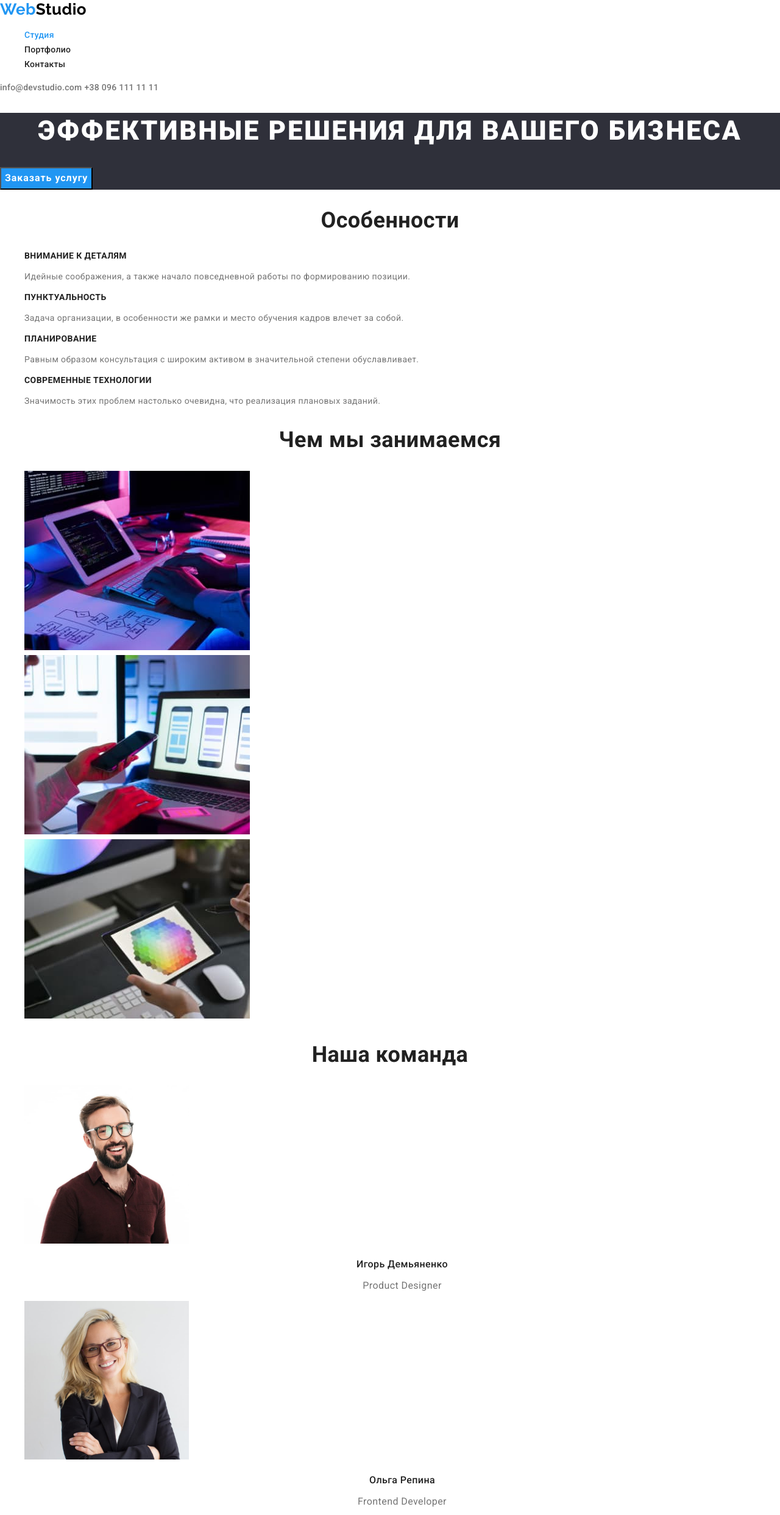
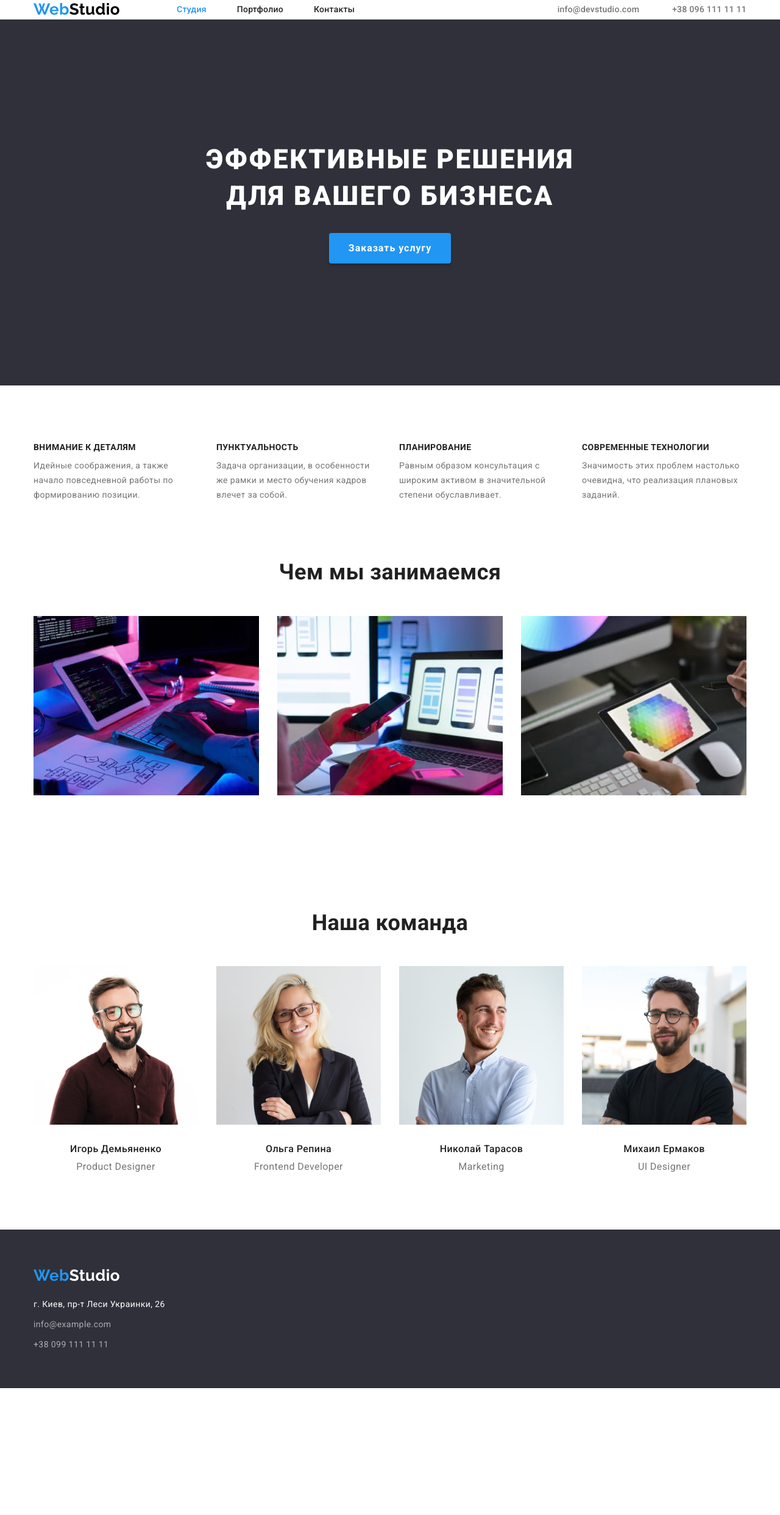
Before and after one commit to mrnobody3/goit-markup-hw-03, a plain HTML site: page index.html in a window 1280 px wide. Shown: the top 2484 px of the page at 61% size. After the commit the page ends 2276 px from the top, so only its background shows below. Drawn offline with nearby package versions, Linux system fonts and the light colour scheme.

Commit message:
Розметил всё по флексбоксам

```diff
--- /dev/null
+++ b/css/modern-normalize.css
@@ -0,0 +1,285 @@
+/*! modern-normalize v1.1.0 | MIT License | https://github.com/sindresorhus/modern-normalize */
+
+/*
+Document
+========
+*/
+
+/**
+Use a better box model (opinionated).
+*/
+
+*,
+::before,
+::after {
+	box-sizing: border-box;
+}
+
+/**
+1. Correct the line height in all browsers.
+2. Prevent adjustments of font size after orientation changes in iOS.
+3. Use a more readable tab size (opinionated).
+*/
+
+html {
+	line-height: 1.15; /* 1 */
+	-webkit-text-size-adjust: 100%; /* 2 */
+	-moz-tab-size: 4; /* 3 */
+	tab-size: 4; /* 3 */
+}
+
+/*
+Sections
+========
+*/
+
+/**
+1. Remove the margin in all browsers.
+2. Improve consistency of default fonts in all browsers. (https://github.com/sindresorhus/modern-normalize/issues/3)
+*/
+
+body {
+	margin: 0; /* 1 */
+	font-family:
+		system-ui,
+		-apple-system, /* Firefox supports this but not yet `system-ui` */
+		'Segoe UI',
+		Roboto,
+		Helvetica,
+		Arial,
+		sans-serif,
+		'Apple Color Emoji',
+		'Segoe UI Emoji'; /* 2 */
+}
+
+/*
+Grouping content
+================
+*/
+
+/**
+1. Add the correct height in Firefox.
+2. Correct the inheritance of border color in Firefox. (https://bugzilla.mozilla.org/show_bug.cgi?id=190655)
+*/
+
+hr {
+	height: 0; /* 1 */
+	color: inherit; /* 2 */
+}
+
+/*
+Text-level semantics
+====================
+*/
+
+/**
+Add the correct text decoration in Chrome, Edge, and Safari.
+*/
+
+abbr[title] {
+	text-decoration: underline dotted;
+}
+
+/**
+Add the correct font weight in Edge and Safari.
+*/
+
+b,
+strong {
+	font-weight: bolder;
+}
+
+/**
+1. Improve consistency of default fonts in all browsers. (https://github.com/sindresorhus/modern-normalize/issues/3)
+2. Correct the odd 'em' font sizing in all browsers.
+*/
+
+code,
+kbd,
+samp,
+pre {
+	font-family:
+		ui-monospace,
+		SFMono-Regular,
+		Consolas,
+		'Liberation Mono',
+		Menlo,
+		monospace; /* 1 */
+	font-size: 1em; /* 2 */
+}
+
+/**
+Add the correct font size in all browsers.
+*/
+
+small {
+	font-size: 80%;
+}
+
+/**
+Prevent 'sub' and 'sup' elements from affecting the line height in all browsers.
+*/
+
+sub,
+sup {
+	font-size: 75%;
+	line-height: 0;
+	position: relative;
+	vertical-align: baseline;
+}
+
+sub {
+	bottom: -0.25em;
+}
+
+sup {
+	top: -0.5em;
+}
+
+/*
+Tabular data
+============
+*/
+
+/**
+1. Remove text indentation from table contents in Chrome and Safari. (https://bugs.chromium.org/p/chromium/issues/detail?id=999088, https://bugs.webkit.org/show_bug.cgi?id=201297)
+2. Correct table border color inheritance in all Chrome and Safari. (https://bugs.chromium.org/p/chromium/issues/detail?id=935729, https://bugs.webkit.org/show_bug.cgi?id=195016)
+*/
+
+table {
+	text-indent: 0; /* 1 */
+	border-color: inherit; /* 2 */
+}
+
+/*
+Forms
+=====
+*/
+
+/**
+1. Change the font styles in all browsers.
+2. Remove the margin in Firefox and Safari.
+*/
+
+button,
+input,
+optgroup,
+select,
+textarea {
+	font-family: inherit; /* 1 */
+	font-size: 100%; /* 1 */
+	line-height: 1.15; /* 1 */
+	margin: 0; /* 2 */
+}
+
+/**
+Remove the inheritance of text transform in Edge and Firefox.
+*/
+
+button,
+select {
+	text-transform: none;
+}
+
+/**
+Correct the inability to style clickable types in iOS and Safari.
+*/
+
+button,
+[type='button'],
+[type='reset'],
+[type='submit'] {
+	-webkit-appearance: button;
+}
+
+/**
+Remove the inner border and padding in Firefox.
+*/
+
+::-moz-focus-inner {
+	border-style: none;
+	padding: 0;
+}
+
+/**
+Restore the focus styles unset by the previous rule.
+*/
+
+:-moz-focusring {
+	outline: 1px dotted ButtonText;
+}
+
+/**
+Remove the additional ':invalid' styles in Firefox.
+See: https://github.com/mozilla/gecko-dev/blob/2f9eacd9d3d995c937b4251a5557d95d494c9be1/layout/style/res/forms.css#L728-L737
+*/
+
+:-moz-ui-invalid {
+	box-shadow: none;
+}
+
+/**
+Remove the padding so developers are not caught out when they zero out 'fieldset' elements in all browsers.
+*/
+
+legend {
+	padding: 0;
+}
+
+/**
+Add the correct vertical alignment in Chrome and Firefox.
+*/
+
+progress {
+	vertical-align: baseline;
+}
+
+/**
+Correct the cursor style of increment and decrement buttons in Safari.
+*/
+
+::-webkit-inner-spin-button,
+::-webkit-outer-spin-button {
+	height: auto;
+}
+
+/**
+1. Correct the odd appearance in Chrome and Safari.
+2. Correct the outline style in Safari.
+*/
+
+[type='search'] {
+	-webkit-appearance: textfield; /* 1 */
+	outline-offset: -2px; /* 2 */
+}
+
+/**
+Remove the inner padding in Chrome and Safari on macOS.
+*/
+
+::-webkit-search-decoration {
+	-webkit-appearance: none;
+}
+
+/**
+1. Correct the inability to style clickable types in iOS and Safari.
+2. Change font properties to 'inherit' in Safari.
+*/
+
+::-webkit-file-upload-button {
+	-webkit-appearance: button; /* 1 */
+	font: inherit; /* 2 */
+}
+
+/*
+Interactive
+===========
+*/
+
+/*
+Add the correct display in Chrome and Safari.
+*/
+
+summary {
+	display: list-item;
+}
--- a/css/styles.css
+++ b/css/styles.css
@@ -5,7 +5,14 @@
   --main-white-color: #ffffff;
   --main-bg-color: #2f303a;
 }
-
+/* html {
+  box-sizing: border-box;
+}
+*,
+*::after,
+*::before {
+  box-sizing: inherit;
+} */
 body {
   font-family: Roboto, sans-serif;
   font-size: 14px;
@@ -14,49 +21,77 @@
   letter-spacing: 0.03em;
   line-height: 1.71;
 }
-.list {
+ul {
   list-style: none;
+  margin: 0;
+  padding: 0;
+}
+
+h1,
+h2,
+h3,
+h4,
+h5,
+h6,
+p {
+  margin: 0;
+  padding: 0;
+}
+
+/* ----------display NONE for margin and padding */
+
+.section-title.hidden,
+.portfolio-title.hidden {
+  visibility: collapse;
+  margin: 0;
+  font-size: 0;
+}
+
+/* --------CONTAINER---------- */
+
+.container {
+  width: 1200px;
+  padding: 0 15px;
+  margin: 0 auto;
 }
 
 /* --------Buttons */
 .btn {
   font-size: 16px;
   cursor: pointer;
+  border-radius: 4px;
+  border: 0;
 }
 .hero-btn {
+  display: inline-block;
   font-weight: 700;
   line-height: 1.88;
   align-items: center;
   letter-spacing: 0.06em;
+  padding: 10px 32px;
   color: var(--main-white-color);
   background-color: var(--hover-main-color);
+  box-shadow: 0px 4px 4px rgba(0, 0, 0, 0.15);
+  /* margin-bottom: 200px; */
 }
 .hero-btn:hover,
 .hero-btn:focus {
   color: var(--secondary-title-color);
   background-color: var(--main-white-color);
 }
-.filter-btn {
-  line-height: 1.63;
-  font-weight: 500;
-  color: var(--secondary-title-color);
-  letter-spacing: 0.03em;
-  background-color: #f5f4fa;
-}
-.filter-btn:focus,
-.filter-btn:hover {
-  color: var(--main-white-color);
-  background-color: var(--hover-main-color);
-}
 
 /* ----------------Header---------- */
 
+.header {
+  border-bottom: 1px solid #ececec;
+}
 .logo {
   font-family: Raleway, sans-serif;
   font-size: 26px;
   color: #000000;
   font-weight: 700;
   line-height: 1.19;
+  margin-right: 93px;
   text-decoration: none;
 }
 .logo-part {
@@ -64,6 +99,12 @@
 }
 .logo-bot {
   color: var(--main-white-color);
+}
+.nav-items {
+  display: flex;
+}
+.nav-items > .item:not(:last-child) {
+  margin-right: 50px;
 }
 .nav-link,
 .header-link {
@@ -76,40 +117,56 @@
 .nav-link.current {
   color: var(--hover-main-color);
 }
+.header-link:not(:last-child) {
+  margin-right: 50px;
+}
 .nav-link:hover,
 .nav-link:focus,
-.header-contacts .header-link:hover,
-.header-contacts .header-link:focus {
+.header-link:hover,
+.header-link:focus {
   color: var(--hover-main-color);
 }
 
-.header-contacts .header-link {
+.header-link {
   color: var(--primery-color);
 }
-
+.header > .container {
+  display: flex;
+  align-items: center;
+}
+.header-contacts {
+  margin-left: auto;
+}
 /* --------HERO---------- */
 
 .hero {
   /* ставлю бекграунд - иначе не видно тайтла с белым цветом */
   background-color: var(--main-bg-color);
+  text-align: center;
+  padding: 200px 0;
 }
 .hero-title {
+  margin-bottom: 30px;
   font-weight: 900;
   font-size: 44px;
   line-height: 1.36;
-  text-align: center;
   letter-spacing: 0.06em;
   text-transform: uppercase;
   color: var(--main-white-color);
 }
 
 /* ----------Section titles------ */
+.section {
+  padding-top: 94px;
+  padding-bottom: 94px;
+}
 
 .section-title {
   font-size: 36px;
   line-height: 1.17;
   text-align: center;
   color: var(--secondary-title-color);
+  margin-bottom: 50px;
 }
 
 /* --------Features------ */
@@ -119,8 +176,34 @@
   font-size: inherit;
   line-height: 1.14;
   color: var(--secondary-title-color);
+  margin-bottom: 10px;
+}
+.features-list {
+  display: flex;
+  flex-wrap: wrap;
+}
+.features-list > .item {
+  width: calc((100% - 90px) / 4);
+  margin-right: 30px;
+}
+.features-list > .item:last-child {
+  margin-right: 0px;
 }
 
+/* ----------EXAMPLES----------- */
+
+.examples-list {
+  display: flex;
+}
+.examples-list > .item:not(:last-child) {
+  margin-right: 30px;
+}
+.examples-img {
+  display: block;
+}
+.section.examples {
+  padding-top: 0;
+}
 /* ----------OUR TEAM--------- */
 .team-name {
   font-weight: 500;
@@ -128,23 +211,43 @@
   line-height: 1.19;
   text-align: center;
   color: var(--secondary-title-color);
+  margin-bottom: 10px;
 }
 .team-info {
   font-size: 16px;
   line-height: 1.19;
   text-align: center;
 }
+.team-img {
+  display: block;
+  margin-bottom: 30px;
+}
+.team-list {
+  display: flex;
+}
+.team-list > .item:not(:last-child) {
+  margin-right: 30px;
+}
 
 /* -----------FOOTER--------- */
 .footer {
   background-color: var(--main-bg-color);
+  padding-top: 60px;
+  padding-bottom: 60px;
+}
+.footer .logo {
+  display: inline-block;
+  margin-bottom: 20px;
 }
 .address-city {
+  display: inline-block;
   text-decoration: none;
   font-style: normal;
   color: var(--main-white-color);
 }
 .address-contact {
+  display: inline-block;
+  margin-top: 9px;
   text-decoration: none;
   font-style: normal;
   color: rgba(255, 255, 255, 0.6);
@@ -152,6 +255,40 @@
 
 /* ----------PORTFOLIO PAGE--------- */
 
+/* ----------Filter---------- */
+
+.filter {
+  display: flex;
+  margin-bottom: 50px;
+  justify-content: center;
+}
+
+/*-------------FILTER BTN-------  */
+
+.filter-btn {
+  line-height: 1.63;
+  font-weight: 500;
+  color: var(--secondary-title-color);
+  letter-spacing: 0.03em;
+  background-color: #f5f4fa;
+  padding: 6px 22px;
+  margin-right: 8px;
+}
+.filter-btn:focus,
+.filter-btn:hover {
+  color: var(--main-white-color);
+  background-color: var(--hover-main-color);
+  box-shadow: 0px 3px 1px rgba(0, 0, 0, 0.1), 0px 1px 2px rgba(0, 0, 0, 0.08),
+    0px 2px 2px rgba(0, 0, 0, 0.12);
+}
+
+/* ----------PORTFOLIO---------- */
+
+.filter-list {
+  display: flex;
+  flex-wrap: wrap;
+  margin: -15px;
+}
 .portfolio-link {
   text-decoration: none;
 }
@@ -160,12 +297,14 @@
   font-size: 18px;
   line-height: 2;
   color: var(--secondary-title-color);
+  margin-left: 24px;
 }
 
 .portfolio-content {
   font-size: 16px;
   color: var(--primery-color);
   line-height: 1.88;
+  margin-left: 24px;
 }
 .address-city:hover,
 .address-city:focus,
@@ -173,3 +312,10 @@
 .address-contact:focus {
   color: var(--hover-main-color);
 }
+.filter-list > .item {
+  width: 370px;
+  /* width: calc(100% / 4); */
+  margin: 15px;
+  border: 1px solid #eeeeee;
+  padding-bottom: 10px;
+}
--- a/index.html
+++ b/index.html
@@ -9,9 +9,7 @@
     <link rel="preconnect" href="https://fonts.gstatic.com" crossorigin>
     <link href="https://fonts.googleapis.com/css2?family=Raleway:wght@700&family=Roboto:wght@400;500;700;900&display=swap"
         rel="stylesheet">
-    <link rel="stylesheet" href="https://cdnjs.cloudflare.com/ajax/libs/normalize/8.0.1/normalize.min.css"
-        integrity="sha512-NhSC1YmyruXifcj/KFRWoC561YpHpc5Jtzgvbuzx5VozKpWvQ+4nXhPdFgmx8xqexRcpAglTj9sIBWINXa8x5w=="
-        crossorigin="anonymous" referrerpolicy="no-referrer" />
+    <link rel="stylesheet" href="./css/modern-normalize.css">
     <link rel="stylesheet" href="./css/styles.css">
 </head>
 
@@ -20,17 +18,19 @@
     <!-- HEADER -->
 
     <header class="header">
+        <div class="container">
             <a href="./index.html" class="logo"><span class="logo-part">Web</span>Studio</a>
             <nav class="nav">
-            <ul class="list">
-                <li><a href="./index.html" class="nav-link current">Студия</a></li>
-                <li><a href="./portfolio.html" class="nav-link">Портфолио</a></li>
-                <li><a href="" class="nav-link">Контакты</a></li>
+                <ul class="nav-items">
+                    <li class="item"><a href="./index.html" class="nav-link current">Студия</a></li>
+                    <li class="item"><a href="./portfolio.html" class="nav-link">Портфолио</a></li>
+                    <li class="item"><a href="" class="nav-link">Контакты</a></li>
                 </ul>
             </nav>
             <div class="header-contacts">
                 <a href="mailto:info@devstudio.com" class="header-link">info@devstudio.com</a>
                 <a href="tel:+380961111111" class="header-link">+38 096 111 11 11</a>
+            </div>
         </div>
     </header>
 
@@ -38,74 +38,89 @@
 
     <main>
 
-        <!-- INTRO -->
+        <!-- Hero -->
 
         <section class="hero">
-            <h1 class="hero-title">Эффективные решения для вашего бизнеса</h1>
+            <h1 class="hero-title">Эффективные решения<br>для вашего бизнеса</h1>
             <button type="button" class="hero-btn btn">Заказать услугу</button>
         </section>
 
-        <!-- Особенности -->
+        <!-- Особенности ---------- FEATURES -->
 
         <section class="section features">
+            <div class="container">
                 <h2 class="section-title hidden">Особенности</h2>
-            <ul class="list">
-                <li>
+                <ul class="features-list">
+                    <li class="item">
                         <h3 class="features-subtitle">Внимание к деталям</h3>
-                    <p class="features-content">Идейные соображения, а также начало повседневной работы по формированию позиции.</p>
+                        <p class="features-content">Идейные соображения, а также начало повседневной работы по формированию позиции.
+                        </p>
                     </li>
-                <li>
+                    <li class="item">
                         <h3 class="features-subtitle">Пунктуальность</h3>
-                    <p class="features-content">Задача организации, в особенности же рамки и место обучения кадров влечет за собой.</p>
+                        <p class="features-content">Задача организации, в особенности же рамки и место обучения кадров влечет за
+                            собой.</p>
                     </li>
-                <li>
+                    <li class="item">
                         <h3 class="features-subtitle">Планирование</h3>
-                    <p class="features-content">Равным образом консультация с широким активом в значительной степени обуславливает.</p>
+                        <p class="features-content">Равным образом консультация с широким активом в значительной степени
+                            обуславливает.</p>
                     </li>
-                <li>
+                    <li class="item">
                         <h3 class="features-subtitle">Современные технологии</h3>
                         <p class="features-content">Значимость этих проблем настолько очевидна, что реализация плановых заданий.</p>
                     </li>
                 </ul>
+            </div>
         </section>
 
-        <!-- Чем Занимаемся -->
+        <!-- Чем Занимаемся ------- EXAMPLES-->
 
         <section class="section examples">
+            <div class="container">
                 <h2 class="section-title examples-title">Чем мы занимаемся</h2>
-            <ul class="list">
-                <li><img src="./images/duties/duty1.jpg" alt="Занятие 1" width="370" class="examples-img"></li>
-                <li><img src="./images/duties/duty2.jpg" alt="Занятие 2" width="370" class="examples-img"></li>
-                <li><img src="./images/duties/duty3.jpg" alt="Занятие 3" width="370" class="examples-img"></li>
+                <ul class="examples-list">
+                    <li class="item">
+                        <img src="./images/duties/duty1.jpg" alt="Занятие 1" width="370" class="examples-img">
+                    </li>
+                    <li class="item">
+                        <img src="./images/duties/duty2.jpg" alt="Занятие 2" width="370" class="examples-img">
+                    </li>
+                    <li class="item">
+                        <img src="./images/duties/duty3.jpg" alt="Занятие 3" width="370" class="examples-img">
+                    </li>
                 </ul>
+            </div>
         </section>
 
-        <!-- Наша команда -->
+        <!-- Наша команда -------TEAM-->
 
         <section class="section team">
+            <div class="container">
                 <h2 class="section-title team-title">Наша команда</h2>
-            <ul class="list">
-                <li>
+                <ul class="team-list">
+                    <li class="item">
                         <img src="./images/team/team1.jpg" alt="Игорь Демьяненко" width="270" class="team-img">
                         <h3 class="team-name">Игорь Демьяненко</h3>
                         <p lang="en" class="team-info">Product Designer</p>
                     </li>
-                <li>
+                    <li class="item">
                         <img src="./images/team/team2.jpg" alt="Ольга Репина" width="270" class="team-img">
                         <h3 class="team-name">Ольга Репина</h3>
                         <p lang="en" class="team-info">Frontend Developer</p>
                     </li>
-                <li>
+                    <li class="item">
                         <img src="./images/team/team3.jpg" alt="Николай Тарасов" width="270" class="team-img">
                         <h3 class="team-name">Николай Тарасов</h3>
                         <p lang="en" class="team-info">Marketing</p>
                     </li>
-                <li>
+                    <li class="item">
                         <img src="./images/team/team4.jpg" alt="Михаил Ермаков" width="270" class="team-img">
                         <h3 class="team-name">Михаил Ермаков</h3>
                         <p lang="en" class="team-info">UI Designer</p>
                     </li>
                 </ul>
+            </div>
         </section>
     </main>
 
@@ -115,9 +130,10 @@
 
 
     <footer class="footer">
+        <div class="container">
             <a href="./index.html" class="logo"><span class="logo-part">Web</span><span class="logo-bot">Studio</span></a>
             <address class="address">
-            <ul class="list">
+                <ul>
                     <li>
                         <a href="" class="address-city">г. Киев, пр-т Леси Украинки, 26</a>
                     </li>
@@ -129,6 +145,7 @@
                     </li>
                 </ul>
             </address>
+        </div>
     </footer>
 
 
```
Also changed, not shown: portfolio.html (+42 -25 lines). Lines whose indentation alone changed are shown as unchanged.
